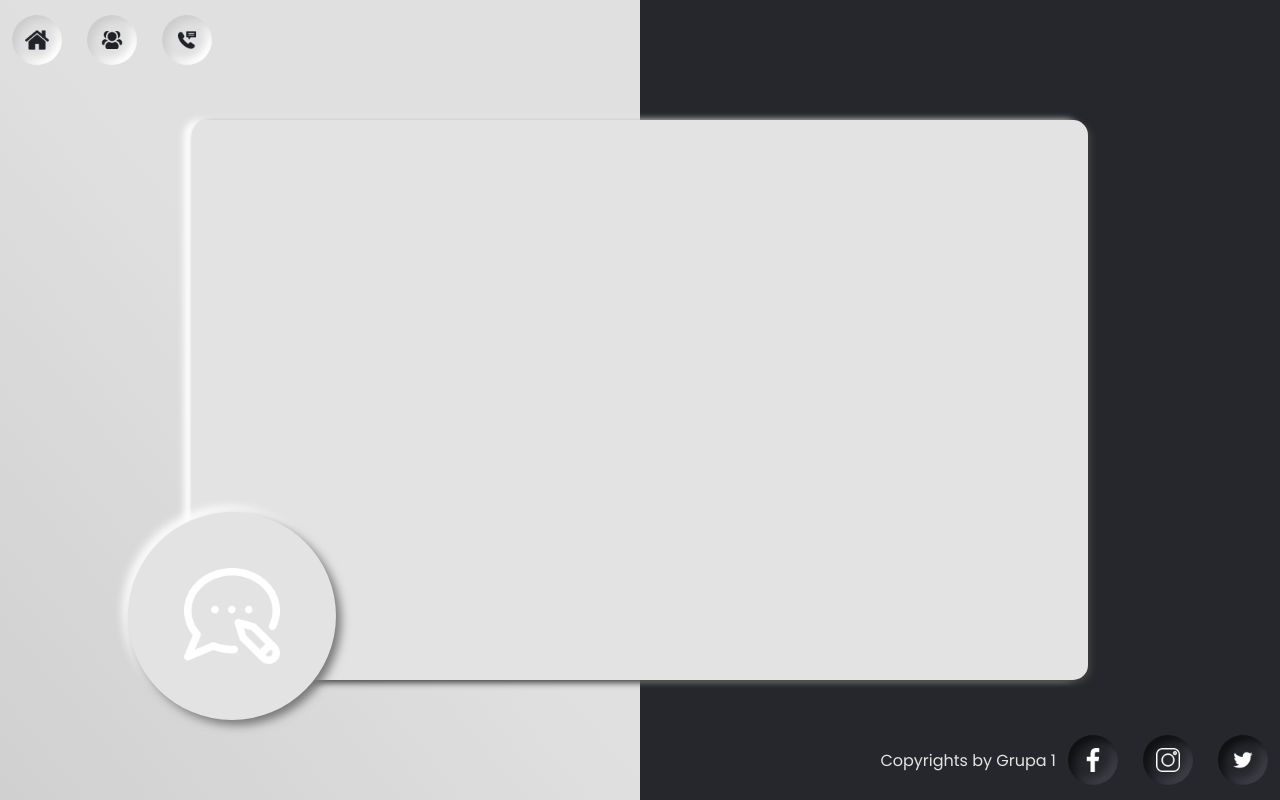
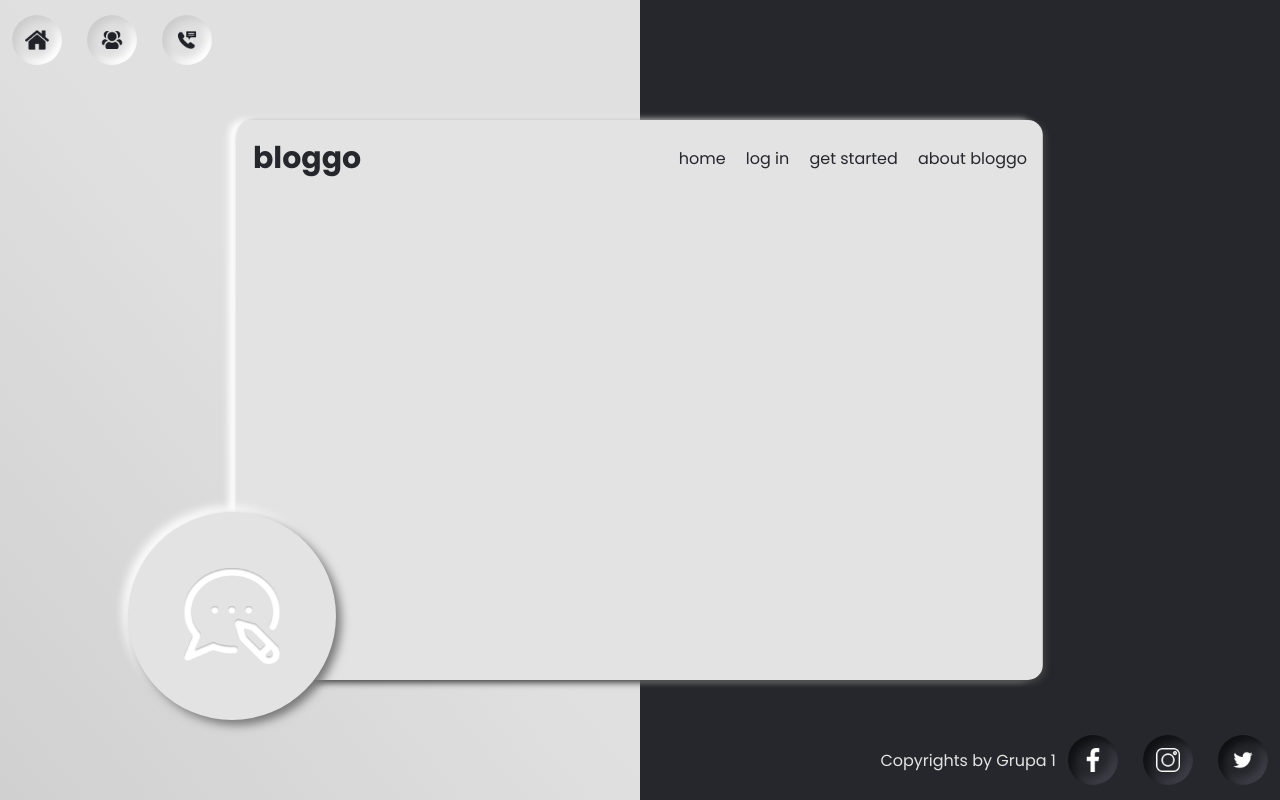
Before and after one commit to Aksiuszka/BlogSystem, a React (Create React App) app: page / in a window 1280 px wide. Built offline with nearby package versions, Linux system fonts and the light colour scheme.

Commit message:
menu nav, changed circ logo

```diff
--- a/src/App.tsx
+++ b/src/App.tsx
@@ -4,6 +4,7 @@ import Navbar from 'components/Navbar/Navbar';
 import Footer from 'components/Footer/Footer';
 import Menu from 'components/Menu/Menu';
 import Circle from 'components/Circle/Circle';
+import Home from 'views/Home/Home';
 
 function App() {
 	return (
@@ -11,7 +12,7 @@ function App() {
 			<div className="lightSide">
 				<Navbar />
 			</div>
-			<Menu />
+			<Menu><Home/></Menu>
 			<Circle/>
 			<div className="darkSide">
 				<Footer></Footer>
--- a/src/components/Menu/Menu.tsx
+++ b/src/components/Menu/Menu.tsx
@@ -1,10 +1,12 @@
+
 import React from 'react';
 import { MenuContainer} from './styled';
 
+type MenuProps={children: React.ReactNode;}
 
-function Menu() {
+function Menu({children}: MenuProps) {
   return (
- <MenuContainer></MenuContainer>
+ <MenuContainer>{children}</MenuContainer>
   )
 }
 
--- a/src/components/Menu/styled.ts
+++ b/src/components/Menu/styled.ts
@@ -8,7 +8,7 @@ import {
 } from 'constants/colors';
 
 export const MenuContainer = styled.div`
-	width: 70%;
+	width: 63%;
 	height: 70%;
 	position: fixed;
 	top: 50%;
--- /dev/null
+++ b/src/views/Home/Home.tsx
@@ -0,0 +1,26 @@
+import React from 'react';
+import {
+	HeaderField,
+	HeaderText,
+	LinkContainer,
+	LinkHolder,
+	MenuContainer,
+} from './styled';
+
+function Home() {
+	return (
+		<MenuContainer>
+			<HeaderField>
+				<HeaderText>bloggo</HeaderText>
+				<LinkContainer>
+          <LinkHolder>home</LinkHolder>
+					<LinkHolder>log in</LinkHolder>
+          <LinkHolder>get started</LinkHolder>
+          <LinkHolder>about bloggo</LinkHolder>
+				</LinkContainer>
+			</HeaderField>
+		</MenuContainer>
+	);
+}
+
+export default Home;
--- /dev/null
+++ b/src/views/Home/styled.ts
@@ -0,0 +1,58 @@
+import styled from 'styled-components';
+import { size } from 'constants/breakpoints';
+import { LIGHT_PURPLE, MEDIUM_DARK, WHITE_COLOR, PRIMARY_GREY } from 'constants/colors';
+
+
+export const MenuContainer = styled.div`
+width:100%;
+height: 100%%;
+display: flex;
+`
+;
+
+export const HeaderField = styled.div`
+position: absolute;
+top: 0;
+left:0;
+width:96%;
+margin-left: 2%;
+margin-top: 2%;
+display: flex;
+justify-content: space-between;
+align-items: center;
+@media (max-width: ${size.md}) {
+    flex-direction: column;
+    justify-content: flex-start;
+    align-items: left;
+    margin-left: -15%;
+    margin-top: 2%;
+}
+`;
+
+export const HeaderText = styled.h2`
+color: #26272c;
+font-size: 30px;
+@media (max-width: ${size.md}) {
+    flex-direction: row;
+    width: 100%;
+    margin-left:33%;
+`;
+export const LinkContainer = styled.div`
+width: 45%;
+display: flex;
+justify-content: space-between;
+@media (max-width: ${size.md}) {
+    flex-direction: row;
+    width: 100%;
+    margin-left:24%;
+}
+`;
+export const LinkHolder = styled.p`
+color: #26272c;
+font-size: 1rem;
+@media (max-width: ${size.md}) {
+    margin-top:5%;
+    margin-left:5%;
+font-size: 0.75rem;
+}
+`;
```
Also changed, not shown: src/components/Circle/assets/blogging.png.
